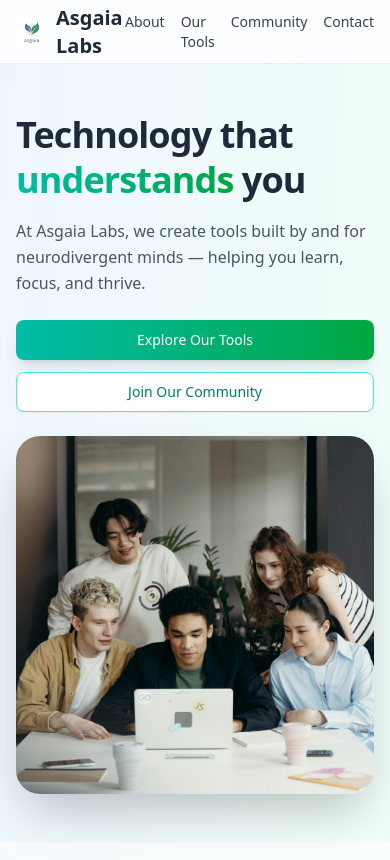
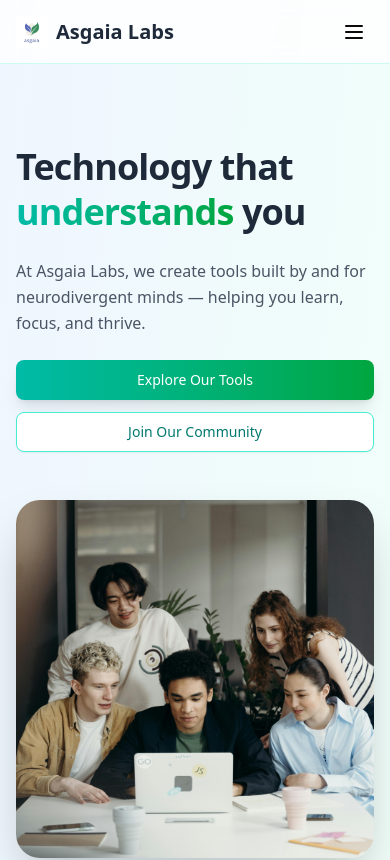
Before and after one commit to Roshan-vedyx/asgaia-labs-site, a Next.js app: page / in a window 390 px wide. Shown: the top 860 px of the page. Built offline with nearby package versions, Linux system fonts and the light colour scheme.

Commit message:
Improve mobile layout: responsive nav & spacing

```diff
--- a/app/page.tsx
+++ b/app/page.tsx
@@ -1,56 +1,100 @@
 'use client'
 
+import { useState } from "react"
 import { Button } from "@/components/ui/button"
 import {
-  Card,
-  CardContent,
-  CardDescription,
-  CardHeader,
-  CardTitle,
+  Card, CardContent, CardDescription, CardHeader, CardTitle,
 } from "@/components/ui/card"
 import { Input } from "@/components/ui/input"
-import { Heart, Users, Lightbulb, Shield, Mail, Phone, MapPin } from "lucide-react"
+import {
+  Heart, Users, Lightbulb, Shield, Mail, Phone, MapPin, Menu, X,
+} from "lucide-react"
 import Image from "next/image"
 import Link from "next/link"
 import Footer from "@/components/footer"
 
 export default function Page() {
+  const [menuOpen, setMenuOpen] = useState(false)
+  const navItems = [
+    { href: "#about", label: "About" },
+    { href: "#tools", label: "Our Tools" },
+    { href: "#community", label: "Community" },
+    { href: "#contact", label: "Contact" },
+  ]
+
   return (
     <div className="flex flex-col min-h-screen bg-gradient-to-br from-blue-50 via-teal-50 to-green-50">
+      {/* Navbar */}
       <header className="px-4 lg:px-6 h-16 flex items-center bg-white/80 backdrop-blur-sm border-b border-teal-100">
-        <Link href="/" className="flex items-center justify-center">
+        <Link href="/" className="flex items-center">
           <Image src="/asgaia.jpg" alt="Asgaia Labs Logo" width={32} height={32} className="rounded" />
-
           <span className="ml-2 text-xl font-bold text-gray-800">Asgaia Labs</span>
         </Link>
-        <nav className="ml-auto flex gap-4 sm:gap-6">
-          <Link href="#about" className="text-sm font-medium text-gray-700 hover:text-teal-600 transition-colors">About</Link>
-          <Link href="#tools" className="text-sm font-medium text-gray-700 hover:text-teal-600 transition-colors">Our Tools</Link>
-          <Link href="#community" className="text-sm font-medium text-gray-700 hover:text-teal-600 transition-colors">Community</Link>
-          <Link href="#contact" className="text-sm font-medium text-gray-700 hover:text-teal-600 transition-colors">Contact</Link>
+
+        {/* Desktop nav */}
+        <nav className="ml-auto hidden md:flex gap-4 sm:gap-6">
+          {navItems.map((item) => (
+            <Link key={item.href} href={item.href} className="text-sm font-medium text-gray-700 hover:text-teal-600 transition-colors">
+              {item.label}
+            </Link>
+          ))}
         </nav>
+
+        {/* Mobile menu button */}
+        <button
+          className="ml-auto md:hidden p-2 rounded-md focus:outline-none"
+          aria-label="Toggle menu"
+          onClick={() => setMenuOpen(!menuOpen)}
+        >
+          {menuOpen ? <X size={24} /> : <Menu size={24} />}
+        </button>
       </header>
 
+      {/* Mobile menu */}
+      {menuOpen && (
+        <nav className="md:hidden bg-white shadow-md">
+          <ul className="flex flex-col">
+            {navItems.map((item) => (
+              <li key={item.href}>
+                <Link
+                  href={item.href}
+                  className="block px-4 py-3 text-gray-800 hover:bg-teal-100"
+                  onClick={() => setMenuOpen(false)}
+                >
+                  {item.label}
+                </Link>
+              </li>
+            ))}
+          </ul>
+        </nav>
+      )}
+
       <main className="flex-1">
-        {/* Hero */}
-        <section className="w-full py-12 md:py-24 lg:py-32">
+        {/* Hero Section */}
+        <section className="w-full pt-20 sm:pt-32 pb-12 md:py-24 lg:py-32">
           <div className="container px-4 md:px-6 mx-auto">
             <div className="grid gap-6 lg:grid-cols-[1fr_400px] lg:gap-12 xl:grid-cols-[1fr_600px] items-center">
               <div className="flex flex-col justify-center space-y-6">
-                <div className="space-y-4">
                 <h1 className="text-4xl font-bold tracking-tight sm:text-5xl xl:text-6xl text-gray-800 leading-tight">
-                    Technology that <span className="text-transparent bg-clip-text bg-gradient-to-r from-teal-500 to-green-600">understands</span> you
+                  Technology that{" "}
+                  <span className="text-transparent bg-clip-text bg-gradient-to-r from-teal-500 to-green-600">
+                    understands
+                  </span>{" "}
+                  you
                 </h1>
                 <p className="max-w-[600px] text-gray-600 md:text-xl leading-relaxed">
                   At Asgaia Labs, we create tools built by and for neurodivergent minds — helping you learn, focus, and thrive.
                 </p>
-                </div>
                 <div className="flex flex-col gap-3 min-[400px]:flex-row">
-                  <Button size="lg" className="bg-gradient-to-r from-teal-500 to-green-600 text-white shadow-lg">Explore Our Tools</Button>
-                  <Button variant="outline" size="lg" className="border-teal-300 text-teal-700 hover:bg-teal-50">Join Our Community</Button>
+                  <Button size="lg" className="bg-gradient-to-r from-teal-500 to-green-600 text-white shadow-lg">
+                    Explore Our Tools
+                  </Button>
+                  <Button variant="outline" size="lg" className="border-teal-300 text-teal-700 hover:bg-teal-50">
+                    Join Our Community
+                  </Button>
                 </div>
               </div>
-              <div className="mx-auto">
+              <div className="mx-auto mt-6">
                 <Image
                   src="/people_working.jpg"
                   width={500}
```
Lines whose indentation alone changed are shown as unchanged.
